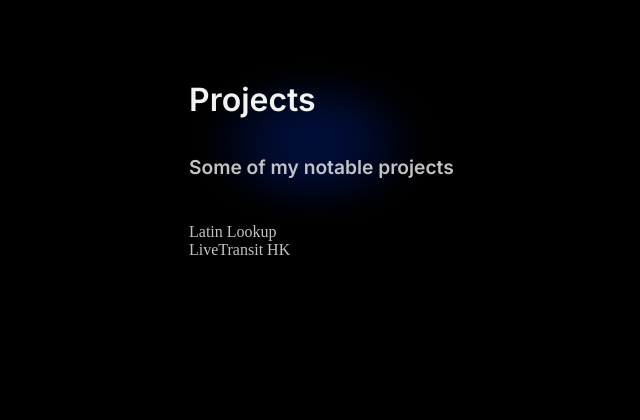
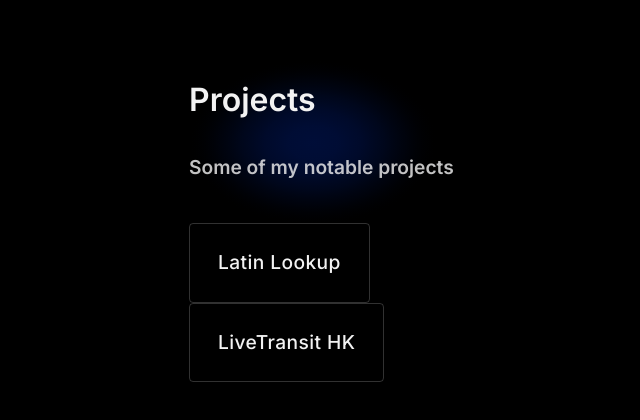
Before and after one commit to sd0e/portfolio, a Next.js app: page /projects in a window 1280 px wide. Shown: the top 420 px of the page, without its empty margins (99-739 px from the left). Built offline with nearby package versions, Linux system fonts and the light colour scheme.

Commit message:
Add new grid render method

```diff
--- /dev/null
+++ b/components/projectbutton.module.css
@@ -0,0 +1,15 @@
+.container {
+    width: 100%;
+}
+
+.buttonInner {
+    padding: 1rem 1.25rem;
+    border-radius: 0.5rem;
+    display: flex;
+    flex-grow: 1;
+}
+
+.projectName {
+    font-size: 1.2rem;
+    color: rgba(242, 242, 242, 1);
+}
--- /dev/null
+++ b/components/projectbutton.tsx
@@ -0,0 +1,38 @@
+import styles from '@/components/projectbutton.module.css';
+import { Button, createTheme, ThemeProvider } from '@mui/material';
+import { Inter } from 'next/font/google';
+import Link from 'next/link';
+
+const inter = Inter({ subsets: ['latin'], weight: ['500', '600'] })
+
+export default function ProjectButton({ id, name, date, languages }: { id: string, name: string, date: string, languages: Array<string> }) {
+    const theme = createTheme({
+        palette: {
+            mode: 'dark',
+        },
+        components: {
+            MuiButton: {
+                styleOverrides: {
+                    root: {
+                        border: '1px solid rgba(242, 242, 242, 0.2)',
+                        textTransform: 'none',
+                    }
+                }
+            }
+        }
+    });
+
+	return (
+		<div className={styles.container}>
+            <Link href={`/project/${id}`} aria-label={`View the project ${name}`}>
+                <ThemeProvider theme={theme}>
+                    <Button aria-label={`View the project ${name}`}>
+                        <div className={styles.buttonInner}>
+                            <span className={[styles.projectName, inter.className].join(' ')}>{name}</span>
+                        </div>
+                    </Button>
+                </ThemeProvider>
+            </Link>
+		</div>
+	)
+}
--- a/components/skillbox.module.css
+++ b/components/skillbox.module.css
@@ -1,5 +1,5 @@
 .container {
-	border: 1px solid rgba(242, 242, 242, 0.1);
+	border: 1px solid rgba(242, 242, 242, 0.2);
 	padding: 1rem 1.25rem;
 	border-radius: 0.5rem;
 	display: flex;
--- a/pages/projects.tsx
+++ b/pages/projects.tsx
@@ -4,6 +4,7 @@ import Layout from '@/components/layout';
 import { useRouter } from 'next/router';
 import { getSortedProjects } from '@/lib/projects';
 import { GetStaticProps } from 'next/types';
+import ProjectButton from '@/components/projectbutton';
 
 const inter = Inter({ subsets: ['latin'], weight: ['600', '700'] })
 
@@ -27,7 +28,12 @@ export default function Projects({ projects }: { projects: Array<{
       </Head>
       {projects.map(project => {
         return <div key={project.id}>
-          <span>{project.name}</span>
+          <ProjectButton
+            id={project.id}
+            name={project.name}
+            date={`${project.month} ${project.year}`}
+            languages={project.languages}
+          />
         </div>
       })}
     </Layout>
```
Also changed, not shown: components/boxy.tsx (added, +38 -0 lines).
